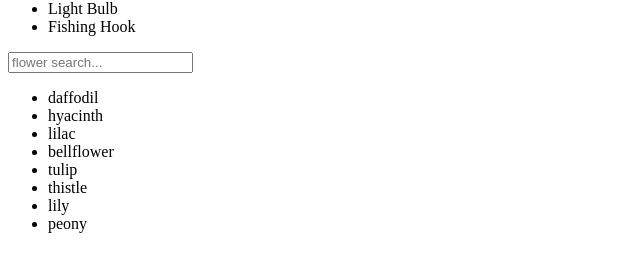
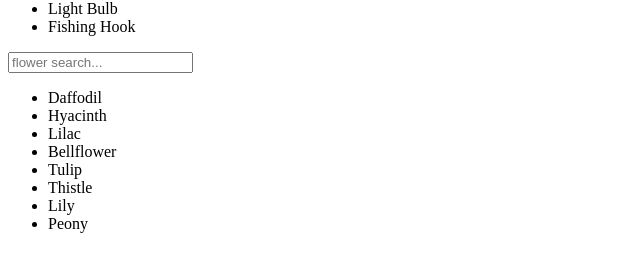
Before and after one commit to thejos/react-search-bar, a React (Create React App) app: page / in a window 1280 px wide. Shown: the part 153-424 px from the top of the page, without its empty margins (0-640 px from the left). Built offline with nearby package versions, Linux system fonts and the light colour scheme.

Commit message:
Add component 'Button', implement useEffect react hook, modify component 'SearchBar'

```diff
--- a/src/App.js
+++ b/src/App.js
@@ -13,14 +13,14 @@ function App() {
     "Fishing Hook",
   ];
   const flowers = [
-    "daffodil",
-    "hyacinth",
-    "lilac",
-    "bellflower",
-    "tulip",
-    "thistle",
-    "lily",
-    "peony",
+    "Daffodil",
+    "Hyacinth",
+    "Lilac",
+    "Bellflower",
+    "Tulip",
+    "Thistle",
+    "Lily",
+    "Peony",
   ];
   return (
     <div>
--- /dev/null
+++ b/src/components/Button.js
@@ -0,0 +1,6 @@
+//React Component
+function Button(props) {
+  return <button onClick={props.onClick}>{props.buttonText}</button>;
+}
+
+export default Button;
--- a/src/components/ClearButton.js
+++ /dev/null
@@ -1,6 +0,0 @@
-//React Component
-function ClearButton(props) {
-  return <button onClick={props.clearInput}>Clear</button>;
-}
-
-export default ClearButton;
--- a/src/components/SearchBar.js
+++ b/src/components/SearchBar.js
@@ -1,26 +1,67 @@
 import { useState } from "react";
-import ClearButton from "./ClearButton";
+import { useEffect } from "react";
+import Button from "./Button";
 //Imports END
 
 //React Component
 function SearchBar(props) {
   //useState React hook
   const [searchValue, setSearchValue] = useState("");
+  //Counts Clear button clicks
+  const [clickCount, setClickCount] = useState(0);
+  //Sets label text
+  const [labelText, setLabelText] = useState("");
 
-  //Get input value and assign it to searchValue variable
+  //Gets input value and assigns the value to searchValue and labelText variables
   function handleInputChange(event) {
     setSearchValue(event.target.value);
+    setLabelText(event.target.value);
   }
 
-  //Clear input via button
+  //Clears input and label
   function clearInput() {
     setSearchValue("");
+    setLabelText("");
   }
 
-  //Filter items based on user input and store them to filteredItems array
+  //Increments the number of Clear button clicks
+  function countClicks() {
+    setClickCount(clickCount + 1);
+  }
+
+  //Filters items based on user input and stores items to filteredItems array
   const filteredItems = props.itemList.filter((item) => {
     return item.toLowerCase().includes(searchValue.toLowerCase());
   });
+
+  //useEffect React hook
+  useEffect(() => {
+    if (props.itemList.length > 0) {
+      if (clickCount === 3) {
+        //remove a random element form an array and assign to variable
+        let removedItem = props.itemList.splice(
+          Math.floor(Math.random() * props.itemList.length),
+          1
+        );
+        //get a random element form an array
+        let rndItem =
+          props.itemList[Math.floor(Math.random() * props.itemList.length)];
+        //display a message via alert box
+        alert(
+          props.itemList.length > 0
+            ? `${removedItem} gone out of window.\nTry: ${rndItem}`
+            : `List is empty`
+        );
+        //log a message to console
+        console.log(props.itemList, removedItem, rndItem);
+        //reset number of clicks
+        setClickCount(0);
+      } //inner if END
+    } else {
+      setSearchValue("");
+      setLabelText("refresh the web page to repopulate the list.");
+    } //if-else END
+  }, [clickCount, props.itemList, searchValue, labelText]); //useEffect() END
 
   return (
     <div>
@@ -29,11 +70,23 @@ function SearchBar(props) {
         value={searchValue}
         placeholder={props.placeholderText}
         onChange={handleInputChange}
+        id="searchField"
       />
-      {/*Conditional rendering (short-circuit conditional) - should ClearButton be rendered*/}
-      {searchValue.length > 0 && <ClearButton clearInput={clearInput} />}
+      {/*Conditional rendering (short-circuit conditional) - should Button be rendered*/}
+      {searchValue.length > 0 && (
+        <Button
+          onClick={() => {
+            clearInput();
+            countClicks();
+          }}
+          buttonText={"Clear"}
+        />
+      )}
       {/* Render input value  */}
-      <div>{searchValue}</div>
+      <div>
+        <label htmlFor="searchField">{labelText}</label>
+      </div>
+      {/* <div>{searchValue}</div> */}
       {/* Show (map) every item from filteredItems array */}
       <ul>
         {filteredItems.map((item) => {
```
